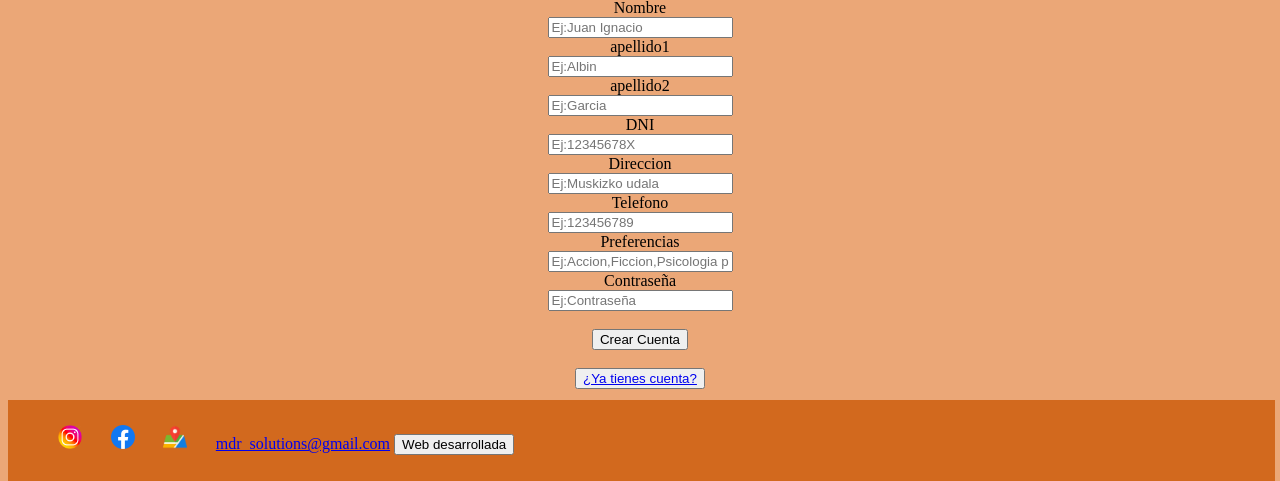
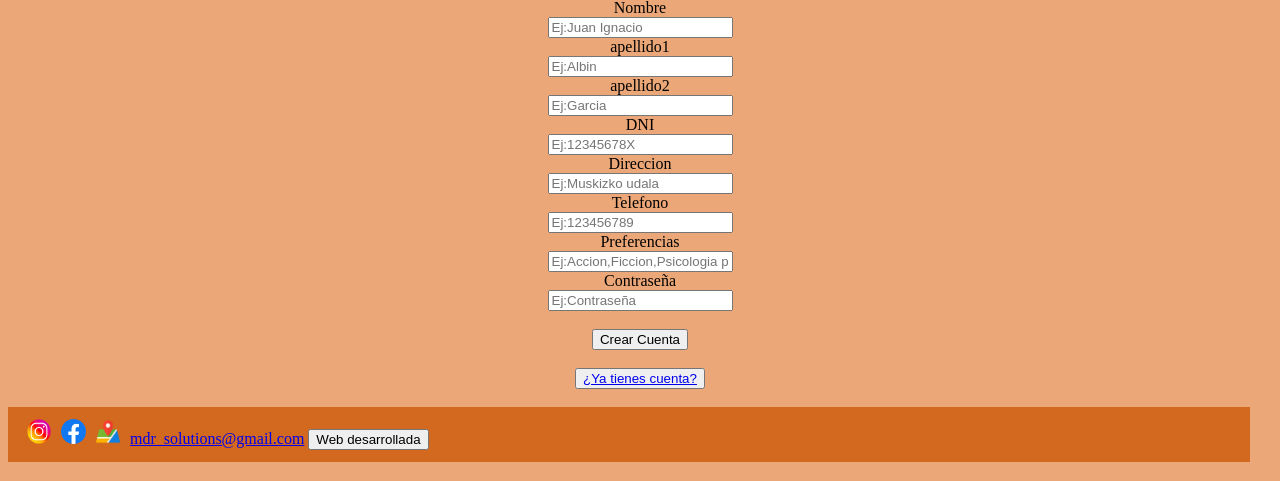
Before and after one commit to MDR-Solutions/biblioteca, a PHP site: page /socios.html in a window 1280 px wide. Shown: the part 319-800 px from the top of the page. Run offline with PHP 8.4, Linux system fonts and the light colour scheme.

Commit message:
Update formulario.css

```diff
--- a/formulario.css
+++ b/formulario.css
@@ -64,9 +64,9 @@ footer{
     background-color: chocolate;
     clear:both; /*Saltará a otra línea, no se ubica a la derecha*/
     width:95%;
-    padding:2%;
+    padding:1%;
     position: fixed; /*Para dejarlo fijado en todo momento*/
-    bottom: 0%;
+    margin-bottom: 0%;
 }
 
 .ubi{
@@ -74,7 +74,7 @@ footer{
 }
 
 .Etiquetas {
-    padding-left: 2%;
+    padding-left: 0.5%;
 }
 
 h2{
@@ -87,7 +87,9 @@ form{
     flex-direction: column;
     align-items: center;
     align-content: space-around;
+
 }
+
 @media (max-width:800px){
     nav{
         display: flex;
```
